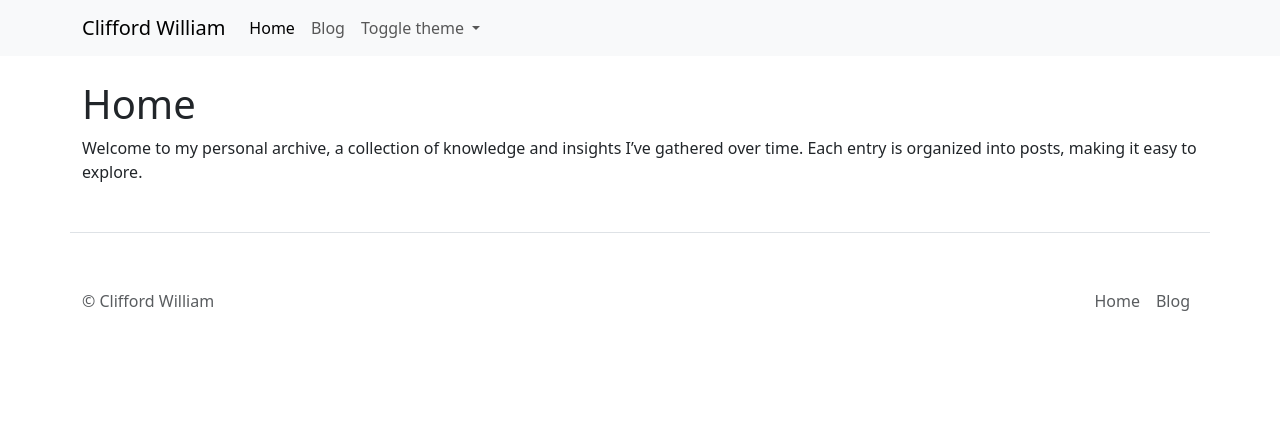
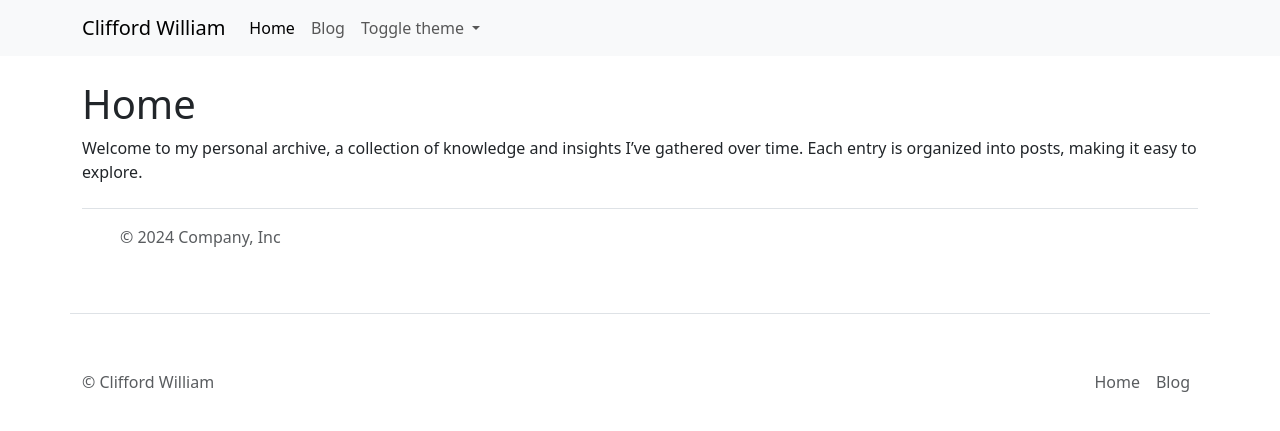
Before and after one commit to cliffordwilliam/my_archive, a Jekyll site: the page built from index.md, in a window 1280 px wide. Shown: the top 431 px of the page. Built offline with Jekyll 4.4.1, drawn with Linux system fonts in a browser that asks for light colours.

Commit message:
edit footer layout

```diff
--- a/_layouts/default.html
+++ b/_layouts/default.html
@@ -82,10 +82,21 @@
       {{ content }}
     </section>
   </main>
+  <div class="container">
+    <footer class="d-flex flex-wrap justify-content-between align-items-center py-3 my-4 border-top">
+      <div class="col-md-4 d-flex align-items-center">
+        <a href="/" class="mb-3 me-2 mb-md-0 text-body-secondary text-decoration-none lh-1">
+          <svg class="bi" width="30" height="24">
+            <use xlink:href="#bootstrap"></use>
+          </svg>
+        </a>
+        <span class="mb-3 mb-md-0 text-body-secondary">© 2024 Company, Inc</span>
+      </div>
+    </footer>
+  </div>
   <footer
     class="pt-4 my-md-5 pt-md-5 container d-flex flex-wrap justify-content-between align-items-center py-3 my-4 border-top">
     <p class="col-md-4 mb-0 text-body-secondary">&copy; {{ site.author_name }}</p>
-
     <ul class="nav col-md-4 justify-content-end">
       <li class="nav-item">
         <a href="{{ '/' | relative_url }}" class="nav-link px-2 text-body-secondary">Home</a>
```
